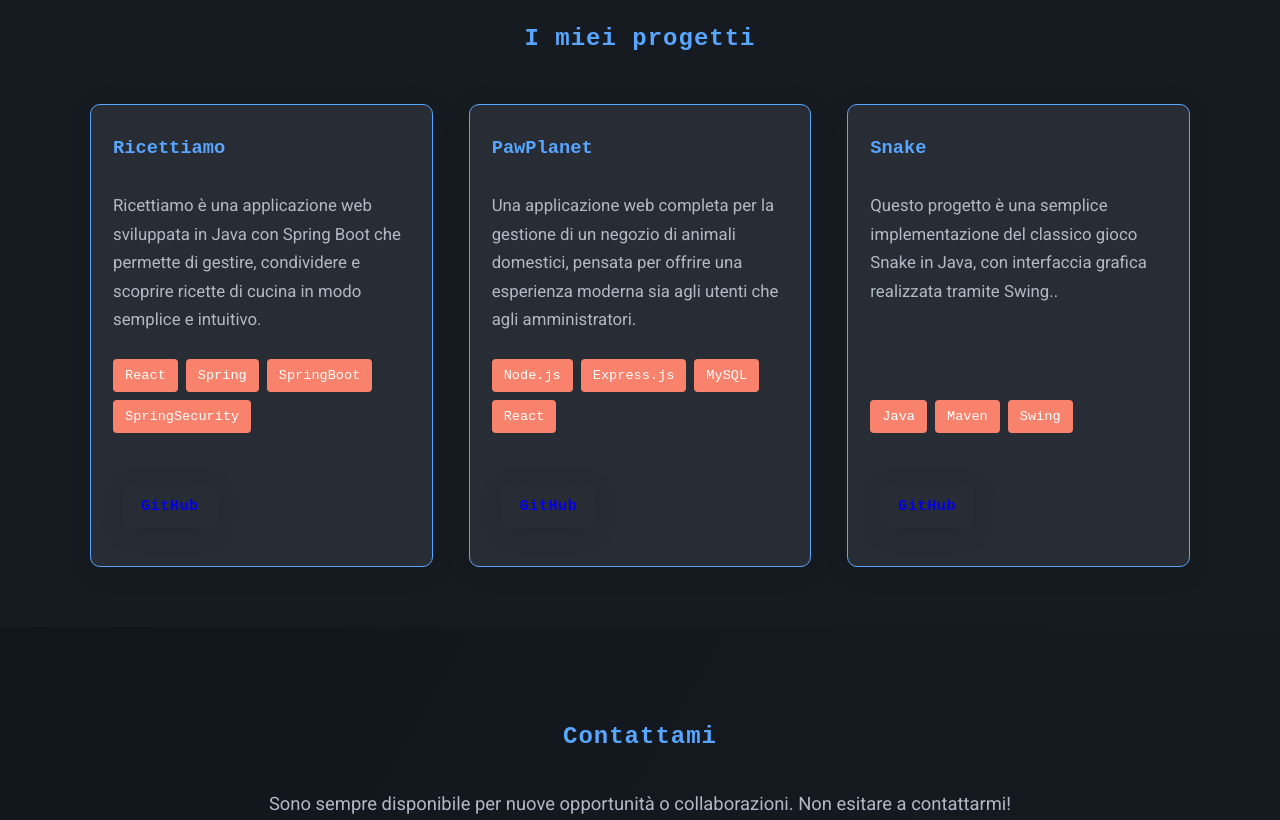
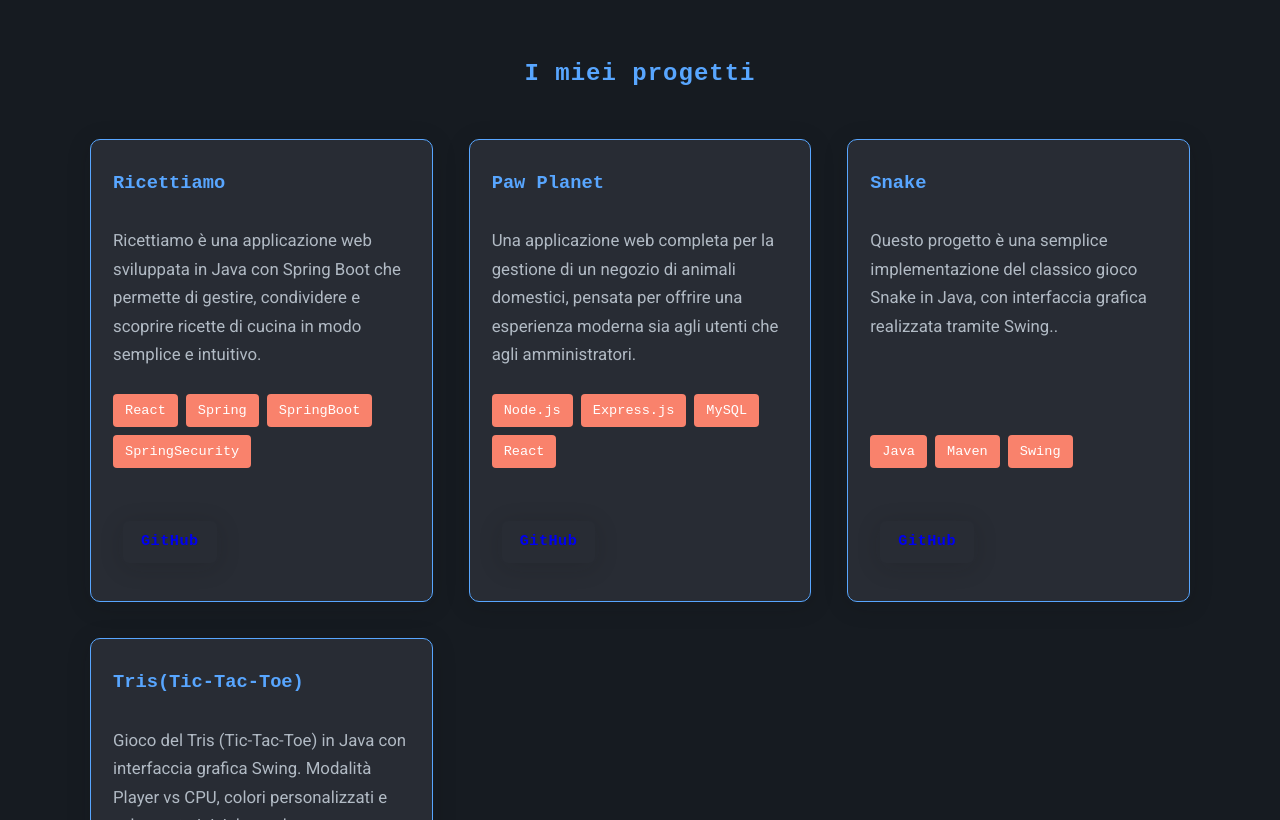
Before and after one commit to alessiozaccato/alessiozaccato.github.io, a React (Vite) app: page / in a window 1280 px wide. Shown: the part 1980-2800 px from the top of the page. Built offline with nearby package versions, Linux system fonts and the light colour scheme.

Commit message:
FIX: add logo to Navbar and update contact links formatting in Contacts section; add new project 'Tris' to Projects section

```diff
--- a/src/components/Navbar.jsx
+++ b/src/components/Navbar.jsx
@@ -1,14 +1,12 @@
-
-
-
-import React, { useState } from "react";
+import logo from "../assets/imgs/logo_web_dev.png"
+import { useState } from "react";
 
 function Navbar() {
   const [open, setOpen] = useState(false);
   return (
     <nav className="navbar">
       <div className="container">
-        <a href="#hero" className="logo">Il Mio Portfolio</a>
+        <a href="#hero" className="logo"><img style={{ width: '70px' }} src={logo} alt="il mio logo" /></a>
         <button
           className={`hamburger${open ? " open" : ""}`}
           aria-label="Menu"
--- a/src/sections/Contacts.jsx
+++ b/src/sections/Contacts.jsx
@@ -7,20 +7,12 @@ function Contact() {
                 <h2>Contattami</h2>
                 <p>Sono sempre disponibile per nuove opportunità o collaborazioni. Non esitare a contattarmi!</p>
                 <div className="contact-links">
-                    <p>Email: <a href="mailto:alessiozaccato@gmail.com">alessiozaccato@gmail.com</a></p>
-                    <p>LinkedIn: <a href="https://www.linkedin.com/in/alessiozaccato" target="_blank" rel="noopener noreferrer">linkedin.com/in/alessiozaccato</a></p>
-                    <p>GitHub: <a href="https://github.com/alessiozaccato" target="_blank" rel="noopener noreferrer">github.com/alessiozaccato</a></p>
-                    {/* Potresti aggiungere anche Twitter, un numero di telefono, ecc. */}
+                    <p>Email:<a href="mailto:alessiozaccato@gmail.com">alessiozaccato@gmail.com</a></p>
+                    <p>LinkedIn:<a href="https://www.linkedin.com/in/alessiozaccato" target="_blank" rel="noopener noreferrer">alessiozaccato</a></p>
+                    <p>GitHub:<a href="https://github.com/alessiozaccato" target="_blank" rel="noopener noreferrer">alessiozaccato</a></p>
+
                 </div>
-                {/* Esempio di un form di contatto semplice (richiede un backend o un servizio come Formspree) */}
-                {/*
-        <form className="contact-form" action="https://formspree.io/f/tuocode" method="POST">
-          <input type="text" name="name" placeholder="Il tuo nome" required />
-          <input type="email" name="email" placeholder="La tua email" required />
-          <textarea name="message" placeholder="Il tuo messaggio" rows="5" required></textarea>
-          <button type="submit" className="btn btn-primary">Invia Messaggio</button>
-        </form>
-        */}
+
             </div>
         </section>
     );
--- a/src/sections/Projects.jsx
+++ b/src/sections/Projects.jsx
@@ -10,7 +10,7 @@ function Projects() {
       githubLink: 'https://github.com/alessiozaccato/final-project'
     },
     {
-      title: 'PawPlanet',
+      title: 'Paw Planet',
       description: 'Una applicazione web completa per la gestione di un negozio di animali domestici, pensata per offrire una esperienza moderna sia agli utenti che agli amministratori.',
       technologies: ['Node.js', 'Express.js', 'MySQL', 'React'],
       liveLink: '',
@@ -22,6 +22,13 @@ function Projects() {
       technologies: ['Java', 'Maven', 'Swing'],
       liveLink: '',
       githubLink: 'https://github.com/alessiozaccato/snake'
+    },
+    {
+      title: 'Tris(Tic-Tac-Toe)',
+      description: 'Gioco del Tris (Tic-Tac-Toe) in Java con interfaccia grafica Swing. Modalità Player vs CPU, colori personalizzati e schermata iniziale moderna.',
+      technologies: ['Java', 'Maven', 'Swing'],
+      liveLink: '',
+      githubLink: 'https://github.com/alessiozaccato/tris'
     },
     // Aggiungi altri progetti
   ];
```
Also changed, not shown: src/assets/imgs/logo_web_dev.png (added).
